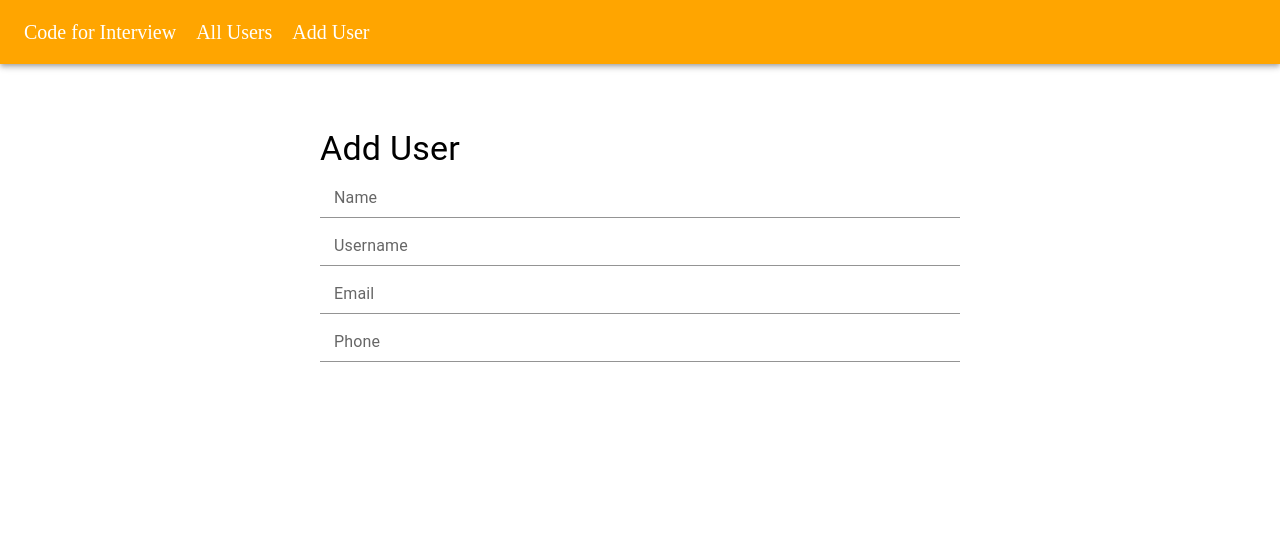
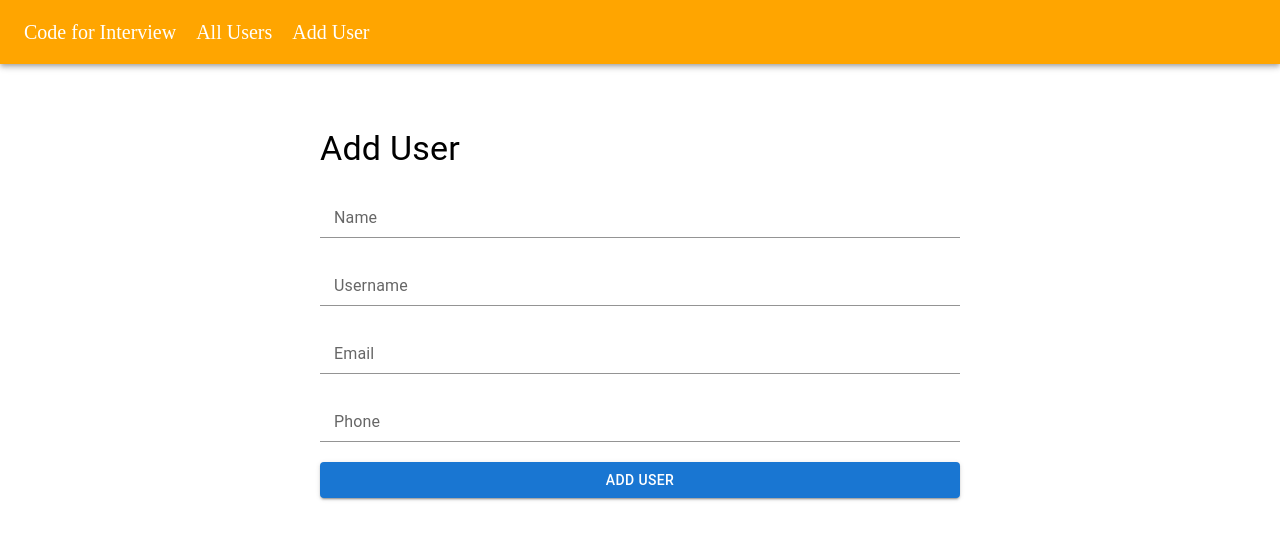
Before and after one commit to codingscode/crudApplication_react-node-express-mongodb, a React (Create React App) app in the folder client/: page /add in a window 1280 px wide. Shown: the top 540 px of the page. Built offline with nearby package versions, Linux system fonts and the light colour scheme.

Commit message:
parte 11

```diff
--- a/client/src/components/AddUser.jsx
+++ b/client/src/components/AddUser.jsx
@@ -1,11 +1,18 @@
 
-import { FormControl, FormGroup, InputLabel, Input, Typography, styled } from '@mui/material'
+import { FormControl, FormGroup, InputLabel, Input, Typography, styled, Button } from '@mui/material'
+
 
 const Container = styled(FormGroup)`
    width: 50%;
    margin: 5% auto 0 auto;
+   & > div {
+      margin-top: 20px;
+   }
+
 `
-
+const onValueChange = () => {
+   console.log('hello')
+}
 
 
 const AddUser = () => {
@@ -15,7 +22,7 @@ const AddUser = () => {
          <Typography variant='h4' >Add User</Typography>
          <FormControl>
             <InputLabel>Name</InputLabel>
-            <Input  />
+            <Input onChange={() => onValueChange()} />
          </FormControl>
          <FormControl>
             <InputLabel>Username</InputLabel>
@@ -29,7 +36,9 @@ const AddUser = () => {
             <InputLabel>Phone</InputLabel>
             <Input  />
          </FormControl>
-
+         <FormControl>
+            <Button variant='contained'>Add User</Button>
+         </FormControl>
       </Container>
    )
 }
```
Also changed, not shown: 1 other file (tests, documents, lock files or other folders).
